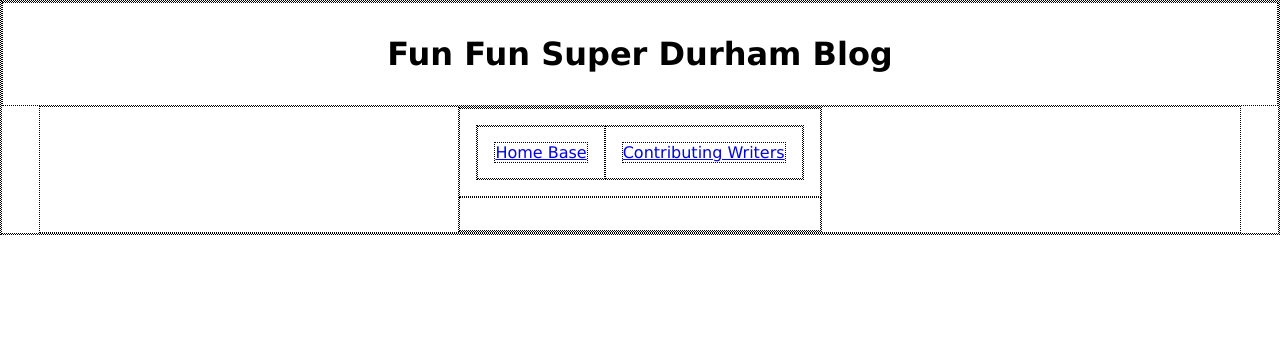
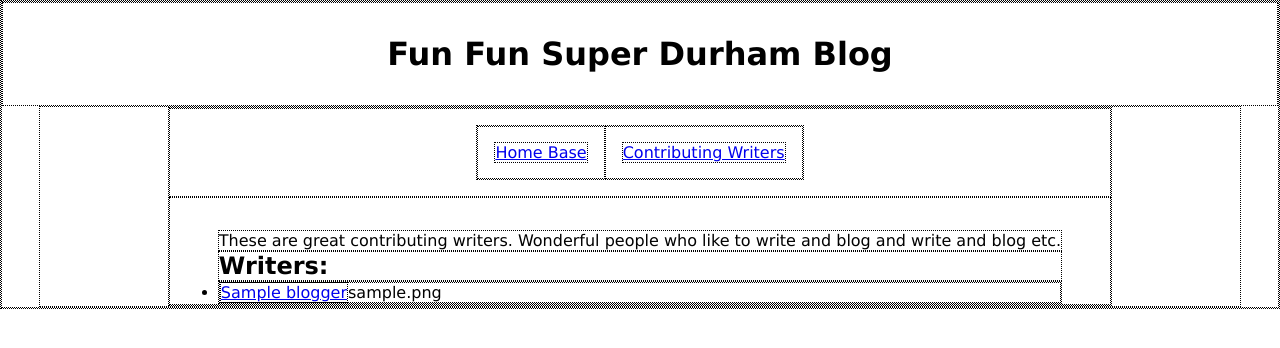
Before and after one commit to momentum-cohort-2019-02/w4-miniblog-yyapuncich, a Django app: page /core/writers/ in a window 1280 px wide. Shown: the top 348 px of the page. Run offline with Django 3.2, Linux system fonts and the light colour scheme; tables that the repository leaves empty hold one stand-in row (values such as "Sample post").

Commit message:
bloggerlist, blogpostdetail, homepage setup

```diff
--- a/core/models.py
+++ b/core/models.py
@@ -17,7 +17,7 @@ class Blogger(models.Model):
 
     def get_absolute_url(self):
         """returns url to access particular blogger instance"""
-        return reverse("blogger-detail", args=[str(self.id)])
+        return reverse('blogger-detail', args=[str(self.id)])
 
     def __str__(self):
         """String for representing the Blogger model object"""
@@ -45,7 +45,7 @@ class BlogPost(models.Model):
 
     def get_absolute_url(self):
         """Returns url for accessing specific blog post"""
-        return reverse("blogpost-detail", args=[str(self.id)])
+        return reverse('blogpost-detail', args=[str(self.id)])
 
     def display_blog_entry(self):
         """Create a string for the Blog entry. This is required to display blog snippet in Admin."""
--- a/core/templates/base_generic.html
+++ b/core/templates/base_generic.html
@@ -1,5 +1,6 @@
 <!DOCTYPE html>
 <html>
+
 <head>
     <meta charset="utf-8">
     <meta http-equiv="X-UA-Compatible" content="IE=edge">
@@ -9,20 +10,40 @@
     <link rel="stylesheet" type="text/css" media="screen" href="{% static 'css/style-blog.css' %}">
     <script src="main.js"></script>
 </head>
+
 <body>
     <h1 class="page-header">Fun Fun Super Durham Blog</h1>
     <main class="container-fluid">
         <div class="row">
             <section class="sidebar">
-            {% block sidebar %}
+                {% block sidebar %}
                 <ul class="sidebar-nav">
                     <li><a href="{% url 'index' %}">Home Base</a></li>
                     <li><a href="{% url 'blogger-list' %}">Contributing Writers</a></li>
                 </ul>
-            {% endblock %}
+                {% endblock %}
             </section>
             <div class="main-content">{% block content %}{% endblock %}</div>
+
+            {% block pagination %}
+            {% if is_paginated %}
+            <div class="pagination">
+                <span class="page-links">
+                    {% if page_obj.has_previous %}
+                    <a href="{{ request.path }}?page={{ page_obj.previous_page_number }}">previous</a>
+                    {% endif %}
+                    <span class="page-current">
+                        Page {{ page_obj.number }} of {{ page_obj.paginator.num_pages }}.
+                    </span>
+                    {% if page_obj.has_next %}
+                    <a href="{{ request.path }}?page={{ page_obj.next_page_number }}">next</a>
+                    {% endif %}
+                </span>
+            </div>
+            {% endif %}
+            {% endblock %}
         </div>
     </main>
 </body>
+
 </html>
--- a/core/templates/blogger-list.html
+++ b/core/templates/blogger-list.html
@@ -1,3 +1,20 @@
 <!DOCTYPE html>
 
 {% extends "base_generic.html" %}
+
+{% block content %}
+    <p class="blogger-list-intro">These are great contributing writers. Wonderful people who like to write and blog and write and blog etc.</p>
+
+    <h2 class="blogger-list-header">Writers: </h2>
+    {% if blogger_list %}
+    <ul class="blogger-list">
+    {% for blogger in blogger_list %}
+    <li class="blogger-list-item">
+        <a href="{{ blogger.get_absolute_url }}">{{ blogger.name }}</a>{{ blogger.profile_pic }}
+    </li>
+    {% endfor %}
+    </ul>
+    {% else %}
+        <p>We have no writers for this blog?</p>
+    {% endif %}
+{% endblock %}
--- a/core/templates/blogpost-detail.html
+++ b/core/templates/blogpost-detail.html
@@ -5,7 +5,7 @@
 {% block content %}
     <h1>The Deal: {{ blogpost.title }}</h1>
 
-    <p><strong>Written by: </strong> <a href="{% url 'blogger-detail' %}">{{ blogpost.blogger }}</a></p>
+    <p><strong>Written by: </strong> <a href="{% url 'blogger-detail' blogpost.blogger.pk %}">{{ blogpost.blogger }}</a></p>
     <p><strong>Total Scoop: </strong> {{ blogpost.blog_entry }}</p>
     <br><br>
     <p>Topics: {% for topic in blogpost.topic.all %} {{ topic }}{% if not forloop.last %}, {% endif %}{% endfor %}</p>
--- a/core/templates/index.html
+++ b/core/templates/index.html
@@ -3,9 +3,9 @@
 {% extends "base_generic.html" %}
 
 {% block content %}
-    <p class="intro">Welcome to the FFS-DB... The Fun Fun Super Durham Blog. We are a group of Durhamites that love to post our opinions on various topics. Hope you like our stuff!</p>
+    <p class="intro">Welcome to FFS DB... The Fun Fun Super Durham Blog. We are a group of Durhamites that love to post our opinions on various topics. Hope you like our stuff!</p>
 
-    <h2 class="recent-header">Recent Posts Below</h2>
+    <h2 class="recent-header">Recent Posts Below: </h2>
     {% if blogpost_list %}
     <ul class="blog-list">
     {% for blog_entry in blogpost_list %}
--- a/core/urls.py
+++ b/core/urls.py
@@ -5,5 +5,5 @@ urlpatterns = [
     path('', views.BlogPostView.as_view(), name='index'),
     path('writers/', views.BloggerListView.as_view(), name='blogger-list'),
     path('posts/<int:pk>', views.BlogPostDetailView.as_view(), name='blogpost-detail'),
-    path('writer-bio/', views.BloggerDetailView.as_view(), name='blogger-detail')
+    path('writerbio/<int:pk>', views.BloggerDetailView.as_view(), name='blogger-detail')
 ]
--- a/core/views.py
+++ b/core/views.py
@@ -30,6 +30,7 @@
 
 class BlogPostView(generic.ListView):
     model = BlogPost
+    paginate_by = 6
     template_name = 'index.html'
 
 class BlogPostDetailView(generic.DetailView):
```
Also changed, not shown: core/migrations/0008_auto_20190310_1419.py (added).
